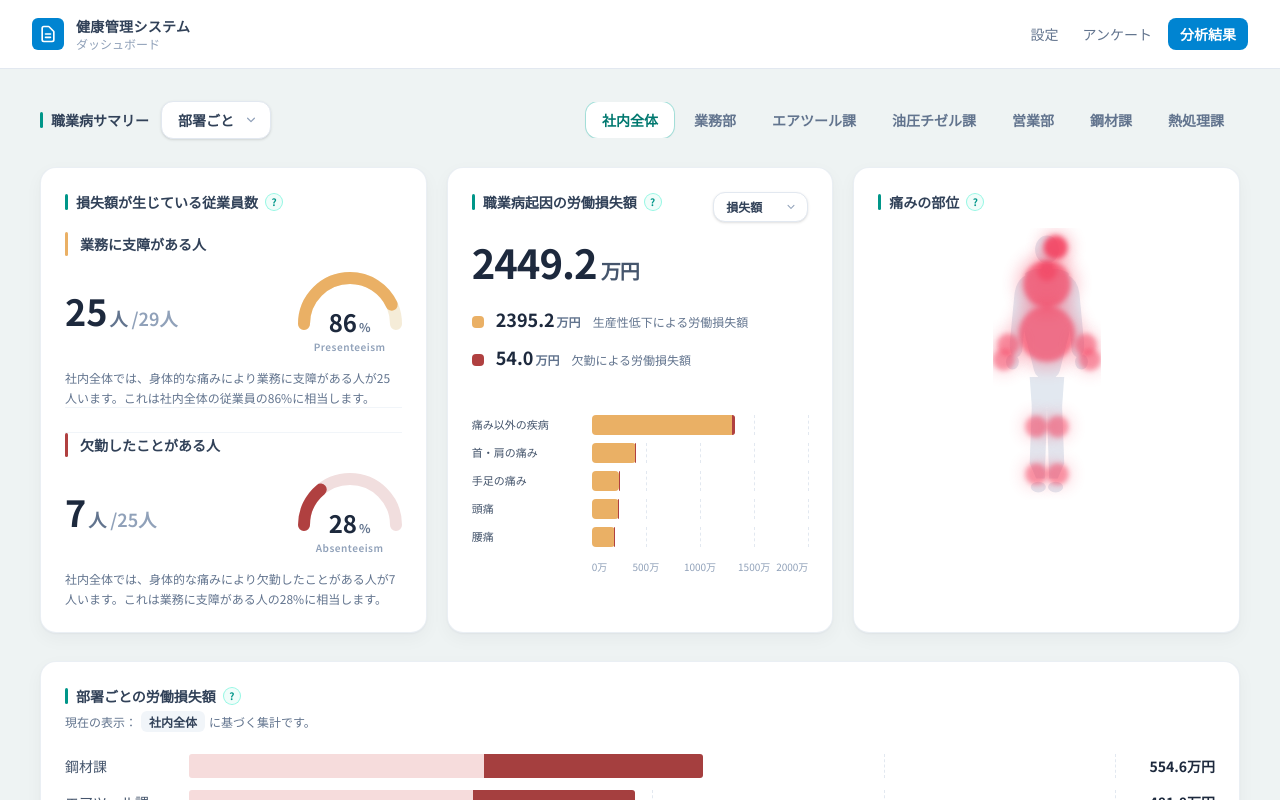
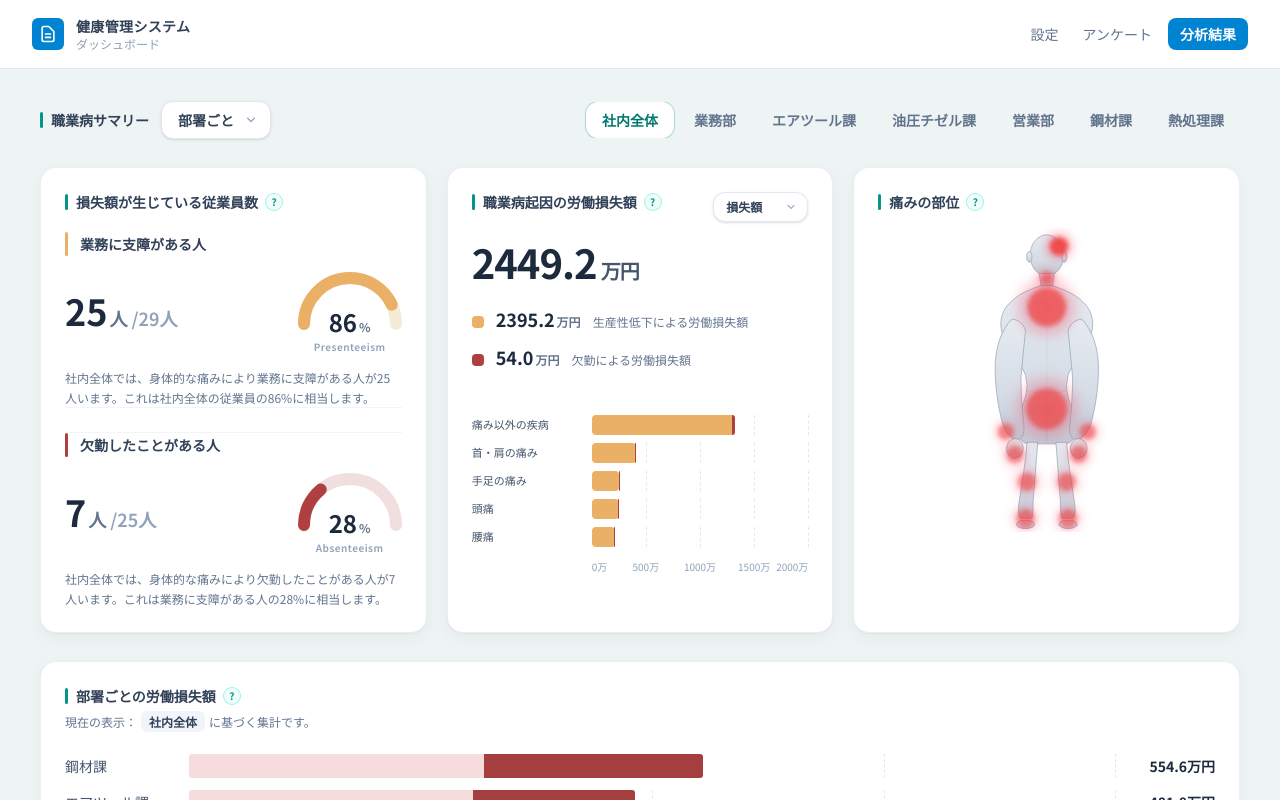
Before and after one commit to tom-mikata/survey-app, a Next.js app: page /results in a window 1280 px wide. Shown: the top 800 px of the page. Built offline with nearby package versions, Linux system fonts and the light colour scheme.

Commit message:
feat: 痛み部位シルエット（PainFigure）を詳細な背面観SVGに刷新
Co-Authored-By: Claude Sonnet 4.6 <noreply@anthropic.com>

```diff
--- a/src/app/results/ResultsDashboard.tsx
+++ b/src/app/results/ResultsDashboard.tsx
@@ -726,27 +726,28 @@ function PainFigure({
 }: {
   hotspots: { id: string; intensity: number; count: number }[];
 }) {
+  // viewBox 160 × 400 に合わせた痛み部位の座標（背面観）
   const painMap: Record<string, Array<{ x: number; y: number; r: number }>> = {
-    head: [{ x: 58, y: 18, r: 11 }], // 後頭部寄り
-    neck: [{ x: 50, y: 40, r: 9 }],
-    shoulder: [{ x: 50, y: 52, r: 22 }],
-    lower_back: [{ x: 50, y: 98, r: 26 }],
+    head: [{ x: 96, y: 24, r: 14 }], // 後頭部やや右寄り
+    neck: [{ x: 80, y: 66, r: 10 }],
+    shoulder: [{ x: 80, y: 104, r: 30 }], // 僧帽筋〜肩甲骨
+    lower_back: [{ x: 80, y: 238, r: 32 }], // 腰椎まわり
+    hip: [{ x: 80, y: 268, r: 20 }],
     wrist: [
-      { x: 14, y: 108, r: 10 },
-      { x: 86, y: 108, r: 10 },
+      { x: 26, y: 268, r: 12 },
+      { x: 134, y: 268, r: 12 },
     ],
     hand: [
-      { x: 10, y: 122, r: 10 },
-      { x: 90, y: 122, r: 10 },
+      { x: 38, y: 298, r: 13 },
+      { x: 122, y: 298, r: 13 },
     ],
-    hip: [{ x: 50, y: 140, r: 16 }],
     knee: [
-      { x: 40, y: 184, r: 10 },
-      { x: 60, y: 184, r: 10 },
+      { x: 54, y: 334, r: 14 },
+      { x: 106, y: 334, r: 14 },
     ],
     ankle: [
-      { x: 40, y: 228, r: 10 },
-      { x: 60, y: 228, r: 10 },
+      { x: 52, y: 382, r: 14 },
+      { x: 108, y: 382, r: 14 },
     ],
   };
 
@@ -754,57 +755,164 @@ function PainFigure({
 
   return (
     <div className="mt-4 flex items-center justify-center">
-      <svg viewBox="0 0 100 252" className="h-[17rem] w-auto text-slate-200">
+      <svg
+        viewBox="0 0 160 400"
+        className="h-[19rem] w-auto"
+        aria-label="身体の痛み部位を示す後面図"
+      >
+        <defs>
+          <linearGradient id="pf-body" x1="0" y1="0" x2="0" y2="1">
+            <stop offset="0%" stopColor="#e6ebf1" />
+            <stop offset="60%" stopColor="#d6dde6" />
+            <stop offset="100%" stopColor="#c2ccd8" />
+          </linearGradient>
+          <radialGradient id="pf-spot" cx="50%" cy="50%" r="50%">
+            <stop offset="0%" stopColor="#ef4444" stopOpacity="0.9" />
+            <stop offset="60%" stopColor="#f43f5e" stopOpacity="0.55" />
+            <stop offset="100%" stopColor="#f43f5e" stopOpacity="0" />
+          </radialGradient>
+        </defs>
+
+        {/* 身体シルエット（背面観） */}
+        <g
+          fill="url(#pf-body)"
+          stroke="#93a0b2"
+          strokeWidth={0.9}
+          strokeLinejoin="round"
+        >
           {/* 頭 */}
-        <ellipse cx="50" cy="20" rx="11" ry="13" fill="currentColor" />
-        {/* 首 */}
-        <rect x="45" y="33" width="10" height="6" fill="currentColor" />
-        {/* 胴体 */}
+          <ellipse cx={80} cy={36} rx={22} ry={27} />
+          {/* 耳 */}
+          <ellipse cx={57} cy={38} rx={3.5} ry={7} />
+          <ellipse cx={103} cy={38} rx={3.5} ry={7} />
+
+          {/* 首（僧帽筋の付け根に向けてテーパー） */}
+          <path d="M 70 60 C 71 66 72 70 72 76 L 88 76 C 88 70 89 66 90 60 Z" />
+
+          {/* 胴体：僧帽筋→三角筋→広背筋→ウエスト→大臀筋 */}
           <path
-          d="M30 42 Q32 40 40 38 L60 38 Q68 40 70 42 L72 82 Q72 96 68 108 L62 132 Q60 140 50 140 Q40 140 38 132 L32 108 Q28 96 28 82 Z"
-          fill="currentColor"
+            d="M 72 76
+               C 60 80 44 86 34 96
+               C 22 106 18 120 20 132
+               C 22 146 28 160 36 170
+               C 44 180 50 186 52 194
+               L 54 206
+               C 54 216 52 222 48 234
+               C 44 246 40 258 42 270
+               C 44 278 48 282 54 284
+               L 106 284
+               C 112 282 116 278 118 270
+               C 120 258 116 246 112 234
+               C 108 222 106 216 106 206
+               L 108 194
+               C 110 186 116 180 124 170
+               C 132 160 138 146 140 132
+               C 142 120 138 106 126 96
+               C 116 86 100 80 88 76 Z"
           />
-        {/* 腕 */}
+
+          {/* 左腕 */}
           <path
-          d="M30 44 Q22 48 20 60 L16 102 Q14 116 20 120 Q25 120 27 114 L30 84 Z"
-          fill="currentColor"
+            d="M 34 120
+               C 20 134 12 158 12 184
+               C 12 210 16 236 22 258
+               C 26 270 32 276 38 278
+               L 44 278
+               C 48 276 50 270 50 262
+               C 48 242 46 220 46 198
+               C 48 174 50 154 52 136
+               C 50 126 42 120 34 120 Z"
           />
+
+          {/* 右腕 */}
           <path
-          d="M70 44 Q78 48 80 60 L84 102 Q86 116 80 120 Q75 120 73 114 L70 84 Z"
-          fill="currentColor"
+            d="M 126 120
+               C 140 134 148 158 148 184
+               C 148 210 144 236 138 258
+               C 134 270 128 276 122 278
+               L 116 278
+               C 112 276 110 270 110 262
+               C 112 242 114 220 114 198
+               C 112 174 110 154 108 136
+               C 110 126 118 120 126 120 Z"
           />
-        {/* 手 */}
-        <ellipse cx="18" cy="124" rx="6" ry="7" fill="currentColor" />
-        <ellipse cx="82" cy="124" rx="6" ry="7" fill="currentColor" />
-        {/* 腰回り */}
-        <path d="M34 138 L66 138 L64 166 L36 166 Z" fill="currentColor" />
-        {/* 脚 */}
-        <path d="M36 164 L34 218 L40 232 L48 232 L50 166 Z" fill="currentColor" />
-        <path d="M50 166 L52 232 L60 232 L66 218 L64 164 Z" fill="currentColor" />
+
+          {/* 手（拳） */}
+          <ellipse cx={38} cy={290} rx={11} ry={13} />
+          <ellipse cx={122} cy={290} rx={11} ry={13} />
+
+          {/* 左脚：大腿→膝→下腿→踝 */}
+          <path
+            d="M 54 282
+               C 52 308 48 332 44 358
+               C 42 370 42 380 46 382
+               L 60 382
+               C 62 380 62 370 62 360
+               C 64 336 66 308 68 282 Z"
+          />
+
+          {/* 右脚 */}
+          <path
+            d="M 106 282
+               C 108 308 112 332 116 358
+               C 118 370 118 380 114 382
+               L 100 382
+               C 98 380 98 370 98 360
+               C 96 336 94 308 92 282 Z"
+          />
+
           {/* 足 */}
-        <ellipse cx="42" cy="240" rx="7" ry="5" fill="currentColor" />
-        <ellipse cx="58" cy="240" rx="7" ry="5" fill="currentColor" />
+          <ellipse cx={52} cy={390} rx={12} ry={5.5} />
+          <ellipse cx={108} cy={390} rx={12} ry={5.5} />
+        </g>
 
-        {/* ホットスポット */}
+        {/* 細部（脊柱・肩甲骨・腰のディンプルなどの示唆線） */}
+        <g
+          fill="none"
+          stroke="#64748b"
+          strokeLinecap="round"
+          strokeWidth={0.6}
+          opacity={0.28}
+        >
+          {/* 脊柱 */}
+          <path d="M 80 82 L 80 282" strokeDasharray="2 3" />
+          {/* 左肩甲骨 */}
+          <path d="M 52 94 Q 60 112 66 128" />
+          {/* 右肩甲骨 */}
+          <path d="M 108 94 Q 100 112 94 128" />
+          {/* 腸骨稜（腰ライン） */}
+          <path d="M 54 214 Q 80 222 106 214" />
+          {/* ヒップの境界 */}
+          <path d="M 80 258 L 80 282" />
+        </g>
+        {/* 腰のディンプル（Venus のえくぼ） */}
+        <g fill="#64748b" opacity={0.22}>
+          <circle cx={70} cy={234} r={1.1} />
+          <circle cx={90} cy={234} r={1.1} />
+        </g>
+
+        {/* 痛みのホットスポット */}
         {hotspots.map((h) => {
           const positions = painMap[h.id];
           if (!positions || h.count === 0) return null;
-          const opacity = 0.35 + h.intensity * 0.5;
+          const opacity = 0.45 + h.intensity * 0.45;
           return positions.map((pos, idx) => (
             <g key={`${h.id}-${idx}`}>
+              {/* 外側の柔らかいグロー */}
               <circle
                 cx={pos.x}
                 cy={pos.y}
-                r={pos.r * 1.3}
-                fill="rgb(244 63 94)"
-                opacity={opacity * 0.45}
-                style={{ filter: "blur(7px)" }}
+                r={pos.r * 1.55}
+                fill="url(#pf-spot)"
+                opacity={opacity * 0.75}
+                style={{ filter: "blur(6px)" }}
               />
+              {/* 中心のコア */}
               <circle
                 cx={pos.x}
                 cy={pos.y}
-                r={pos.r}
-                fill="rgb(244 63 94)"
+                r={pos.r * 0.85}
+                fill="rgb(239 68 68)"
                 opacity={opacity}
                 style={{ filter: "blur(2.5px)" }}
               />
```
Lines whose indentation alone changed are shown as unchanged.
